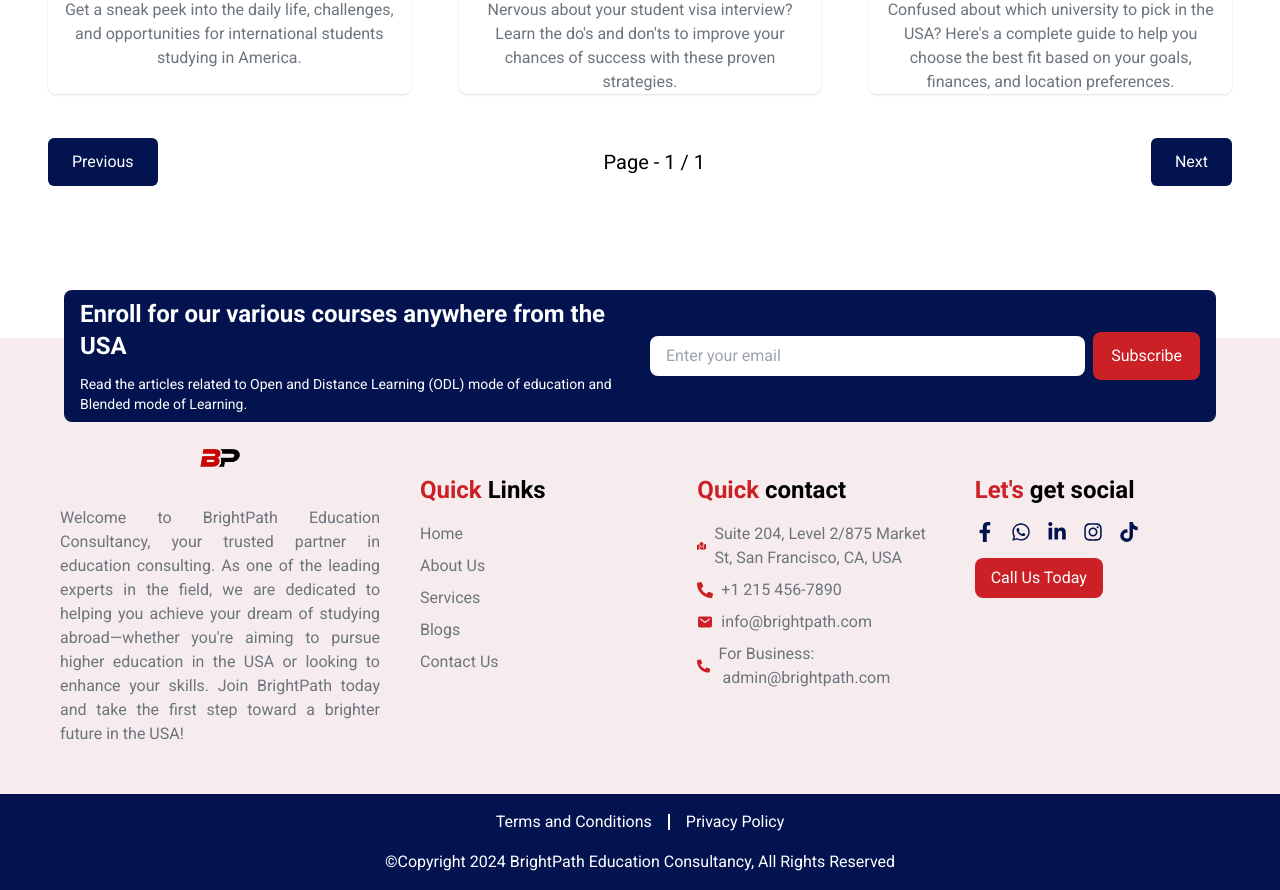
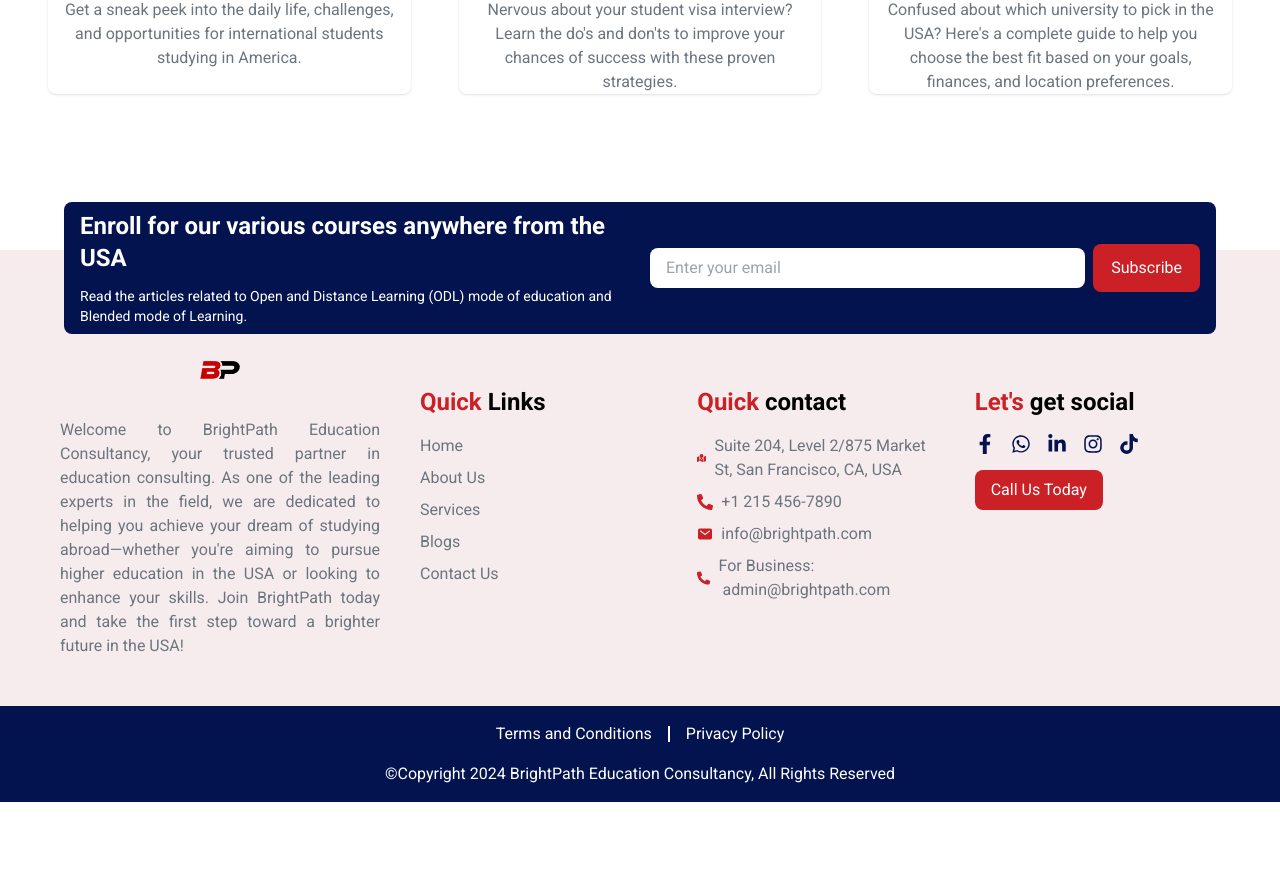
Before and after one commit to pracreeti/BrightPath-Education, a React (Vite) app: page /blogs in a window 1280 px wide. Shown: the part 1330-2220 px from the top of the page. After the commit the page ends 2132 px from the top, so only its background shows below. Built offline with nearby package versions, Linux system fonts and the light colour scheme; what tailwindcss-motion would draw is missing.

Commit message:
Removing of bugs and fixes.

```diff
--- a/src/components/About.jsx
+++ b/src/components/About.jsx
@@ -1,4 +1,4 @@
-import heroBackground from "../assets/images/herobg.jpg";
+import heroBackground from "../assets/images/herobgthree.jpg";
 import counsellingImage from "../assets/images/counselling.jpg";
 import ExploreButton from "../components/UI/ExploreButton";
 
--- a/src/components/Footer.jsx
+++ b/src/components/Footer.jsx
@@ -95,7 +95,7 @@ export default function Footer() {
             <Link to={"/"} className="size-20">
               <img
                 src={logo}
-                alt="Skill Spot Australia"
+                alt="BrightPath Education Consultancy"
                 className="size-full object-contain"
               />
             </Link>
@@ -198,13 +198,9 @@ export default function Footer() {
       </div>
       <div className="footerbottom p-4 flex_center flex-col gap-4 bg-primary text-white">
         <div className="flex_center gap-4">
-          <Link to={"/terms"} className="hover:text-secondary">
-            Terms and Conditions
-          </Link>
+          <p>Terms and Conditions</p>
           <div className=" h-4 w-0.5 bg-white"></div>
-          <Link to={"/privacy"} className="hover:text-secondary">
-            Privacy Policy
-          </Link>
+          <p>Privacy Policy</p>
         </div>
         <div className="copyright flex_center">
           <p className="text-center">
--- a/src/components/Hero.jsx
+++ b/src/components/Hero.jsx
@@ -1,4 +1,4 @@
-import heroBackground from "../assets/images/herobg.jpg";
+import heroBackground from "../assets/images/herobgtwo.jpg";
 import counsellingImage from "../assets/images/counselling.jpg";
 
 const heroCards = [
--- a/src/components/PageHeader.jsx
+++ b/src/components/PageHeader.jsx
@@ -1,6 +1,6 @@
 import { BiHome } from "react-icons/bi";
 import { IoIosArrowForward } from "react-icons/io";
-import pageHeaderImage from "../assets/images/herobg.jpg";
+import pageHeaderImage from "../assets/images/herobgtwo.jpg";
 import { Link } from "react-router-dom";
 
 const PageHeader = ({ title, link }) => {
--- a/src/pages/About.jsx
+++ b/src/pages/About.jsx
@@ -1,5 +1,4 @@
 import PageHeader from "../components/PageHeader";
-import FAQ from "../components/FAQ";
 import AboutUs from "../components/About";
 import Ribbon from "../components/Ribbon";
 import Mission from "../components/Mission";
@@ -12,7 +11,6 @@ const About = () => {
         <AboutUs page={true} />
         <Ribbon />
         <Mission />
-        <FAQ />
       </main>
     </>
   );
--- a/src/pages/Blogs.jsx
+++ b/src/pages/Blogs.jsx
@@ -6,9 +6,6 @@ import { blogs as staticBlogs } from "../constant";
 
 const BlogsPage = () => {
   const [blogs, setBlogs] = useState([]);
-  const [totalPages, setTotalPages] = useState(1);
-  const [currentPage, setCurrentPage] = useState(1);
-  const [page, setPage] = useState(1);
   const [isLoading, setIsLoading] = useState(true);
 
   useEffect(() => {
@@ -41,28 +38,6 @@ const BlogsPage = () => {
                 </p>
               )}
             </div>
-
-            <div className="flex w-full py-2 justify-between">
-              <button
-                disabled={currentPage === 1 || isLoading}
-                onClick={() => setPage(page - 1)}
-                className="py-3 px-6 rounded-md text-white bg-primary hover:bg-primary/80"
-              >
-                Previous
-              </button>
-              <div className="flex_center text-xl">
-                Page - {currentPage} / {totalPages}
-              </div>
-              <button
-                disabled={
-                  currentPage === totalPages || isLoading || totalPages === 0
-                }
-                onClick={() => setPage(page + 1)}
-                className="py-3 px-6 rounded-md text-white bg-primary hover:bg-primary/80"
-              >
-                Next
-              </button>
-            </div>
           </div>
         </section>
       ) : (
--- a/src/pages/Services.jsx
+++ b/src/pages/Services.jsx
@@ -6,9 +6,6 @@ import { services as staticServices } from "../constant";
 
 const ServicesPage = () => {
   const [services, setServices] = useState([]);
-  const [totalPages, setTotalPages] = useState(1);
-  const [currentPage, setCurrentPage] = useState(1);
-  const [page, setPage] = useState(1);
   const [isLoading, setIsLoading] = useState(true);
 
   useEffect(() => {
@@ -39,27 +36,6 @@ const ServicesPage = () => {
                 </p>
               )}
             </div>
-            <div className="flex w-full py-2 justify-between">
-              <button
-                disabled={currentPage === 1 || isLoading}
-                onClick={() => setPage(page - 1)}
-                className="py-3 px-6 rounded-md text-white bg-primary hover:bg-primary/80"
-              >
-                Previous
-              </button>
-              <div className="flex_center text-xl">
-                Page - {currentPage} / {totalPages}
-              </div>
-              <button
-                disabled={
-                  currentPage === totalPages || isLoading || totalPages === 0
-                }
-                onClick={() => setPage(page + 1)}
-                className="py-3 px-6 rounded-md text-white bg-primary hover:bg-primary/80"
-              >
-                Next
-              </button>
-            </div>
           </div>
         </section>
       ) : (
```
Also changed, not shown: src/assets/images/herobgthree.jpg (added), src/assets/images/herobgtwo.jpg (added).
